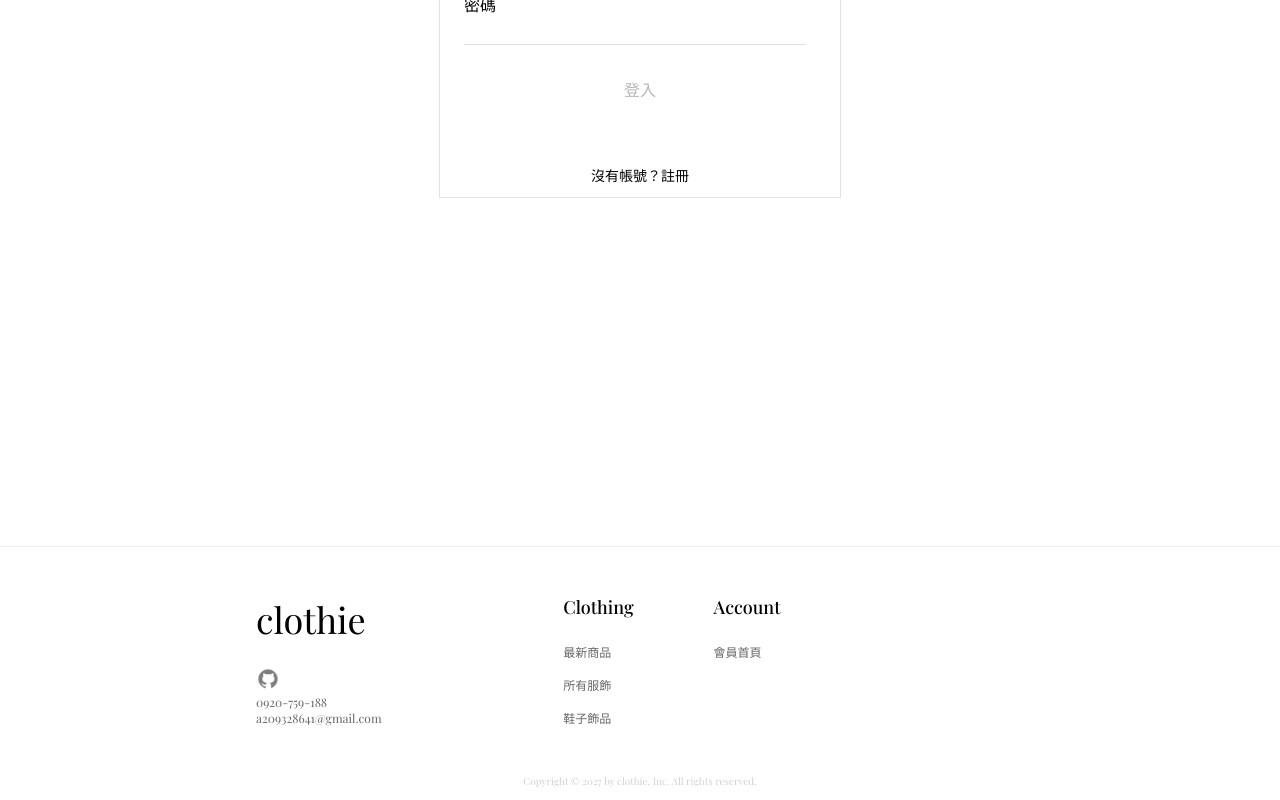
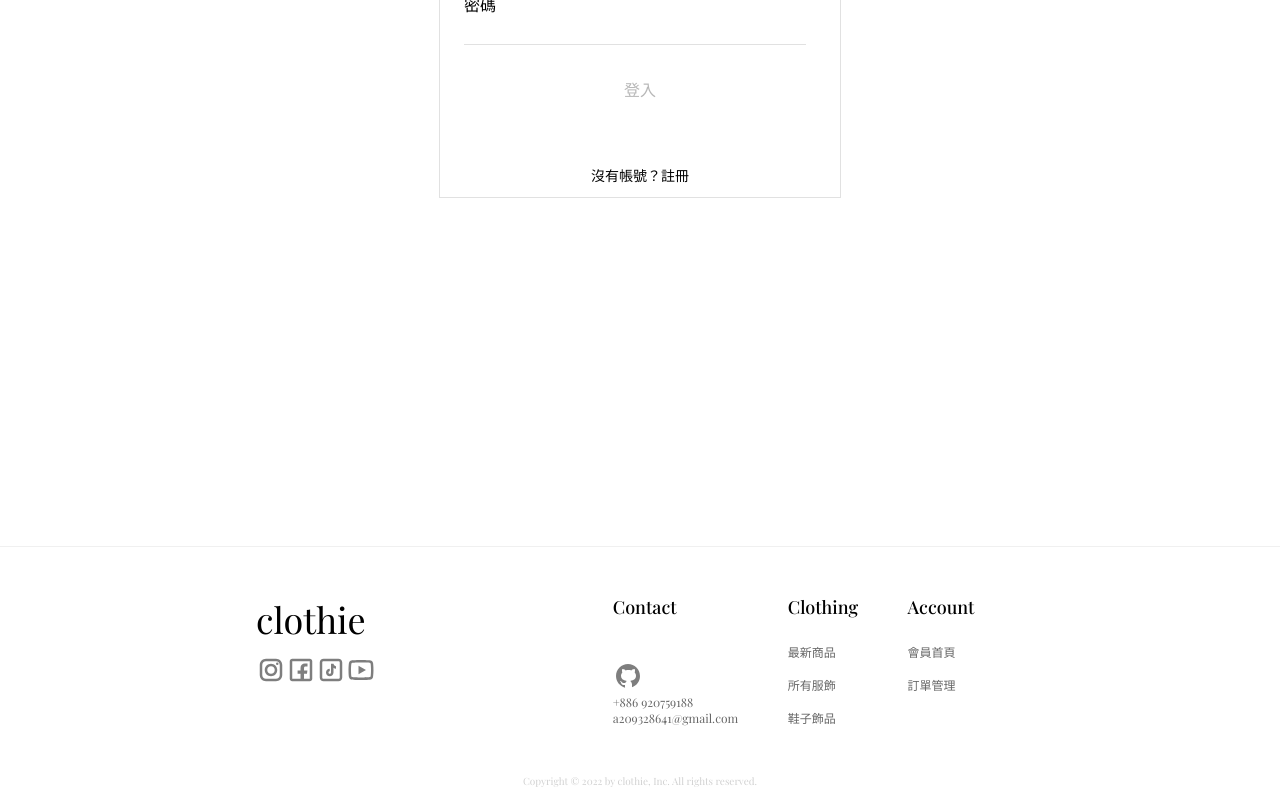
Before and after one commit to JohnnyHsu041/clothie-clothes-shop, a React (Create React App) app: page /auth in a window 1280 px wide. Shown: the part 310-1110 px from the top of the page. Built offline with nearby package versions, Linux system fonts and the light colour scheme.

Commit message:
changed the title of cta section. adjusted footer styling

```diff
--- a/src/components/footer/Footer.tsx
+++ b/src/components/footer/Footer.tsx
@@ -1,5 +1,4 @@
 import { Link } from "react-router-dom";
-import githubIcon from "../../assets/github.png";
 import s from "../../styles/css/Footer.module.css";
 
 const Footer: React.FC = () => {
@@ -8,28 +7,85 @@ const Footer: React.FC = () => {
             <div className={s["footer-container"]}>
                 <div className={s["logo-nav"]}>
                     <div className={s.logo}>clothie</div>
-                    <nav>
-                        <ul className={s["social-links"]}>
-                            <li className={s.github}>
+                    <div className={s.links}>
+                        <svg
+                            xmlns="http://www.w3.org/2000/svg"
+                            x="0px"
+                            y="0px"
+                            width="48"
+                            height="48"
+                            viewBox="0 0 24 24"
+                            className={s.icon}
+                        >
+                            <path d="M 8 3 C 5.243 3 3 5.243 3 8 L 3 16 C 3 18.757 5.243 21 8 21 L 16 21 C 18.757 21 21 18.757 21 16 L 21 8 C 21 5.243 18.757 3 16 3 L 8 3 z M 8 5 L 16 5 C 17.654 5 19 6.346 19 8 L 19 16 C 19 17.654 17.654 19 16 19 L 8 19 C 6.346 19 5 17.654 5 16 L 5 8 C 5 6.346 6.346 5 8 5 z M 17 6 A 1 1 0 0 0 16 7 A 1 1 0 0 0 17 8 A 1 1 0 0 0 18 7 A 1 1 0 0 0 17 6 z M 12 7 C 9.243 7 7 9.243 7 12 C 7 14.757 9.243 17 12 17 C 14.757 17 17 14.757 17 12 C 17 9.243 14.757 7 12 7 z M 12 9 C 13.654 9 15 10.346 15 12 C 15 13.654 13.654 15 12 15 C 10.346 15 9 13.654 9 12 C 9 10.346 10.346 9 12 9 z"></path>
+                        </svg>
+                        <svg
+                            xmlns="http://www.w3.org/2000/svg"
+                            x="0px"
+                            y="0px"
+                            width="48"
+                            height="48"
+                            viewBox="0 0 24 24"
+                            className={s.icon}
+                        >
+                            <path d="M 5 3 C 3.897 3 3 3.897 3 5 L 3 19 C 3 20.103 3.897 21 5 21 L 11.621094 21 L 14.414062 21 L 19 21 C 20.103 21 21 20.103 21 19 L 21 5 C 21 3.897 20.103 3 19 3 L 5 3 z M 5 5 L 19 5 L 19.001953 19 L 14.414062 19 L 14.414062 15.035156 L 16.779297 15.035156 L 17.130859 12.310547 L 14.429688 12.310547 L 14.429688 10.574219 C 14.429687 9.7862188 14.649297 9.2539062 15.779297 9.2539062 L 17.207031 9.2539062 L 17.207031 6.8222656 C 16.512031 6.7512656 15.814234 6.71675 15.115234 6.71875 C 13.041234 6.71875 11.621094 7.9845938 11.621094 10.308594 L 11.621094 12.314453 L 9.2773438 12.314453 L 9.2773438 15.039062 L 11.621094 15.039062 L 11.621094 19 L 5 19 L 5 5 z"></path>
+                        </svg>
+                        <svg
+                            xmlns="http://www.w3.org/2000/svg"
+                            x="0px"
+                            y="0px"
+                            width="48"
+                            height="48"
+                            viewBox="0 0 24 24"
+                            className={s.icon}
+                        >
+                            <path d="M 6 3 C 4.3550302 3 3 4.3550302 3 6 L 3 18 C 3 19.64497 4.3550302 21 6 21 L 18 21 C 19.64497 21 21 19.64497 21 18 L 21 6 C 21 4.3550302 19.64497 3 18 3 L 6 3 z M 6 5 L 18 5 C 18.56503 5 19 5.4349698 19 6 L 19 18 C 19 18.56503 18.56503 19 18 19 L 6 19 C 5.4349698 19 5 18.56503 5 18 L 5 6 C 5 5.4349698 5.4349698 5 6 5 z M 12 7 L 12 14 C 12 14.56503 11.56503 15 11 15 C 10.43497 15 10 14.56503 10 14 C 10 13.43497 10.43497 13 11 13 L 11 11 C 9.3550302 11 8 12.35503 8 14 C 8 15.64497 9.3550302 17 11 17 C 12.64497 17 14 15.64497 14 14 L 14 10.232422 C 14.616148 10.671342 15.259118 11 16 11 L 16 9 C 15.952667 9 15.262674 8.7809373 14.78125 8.3613281 C 14.299826 7.941719 14 7.4149911 14 7 L 12 7 z"></path>
+                        </svg>
+                        <svg
+                            xmlns="http://www.w3.org/2000/svg"
+                            x="0px"
+                            y="0px"
+                            width="48"
+                            height="48"
+                            viewBox="0 0 24 24"
+                            className={s.icon}
+                        >
+                            <path d="M 12 4 C 12 4 5.7455469 3.9999687 4.1855469 4.4179688 C 3.3245469 4.6479688 2.6479687 5.3255469 2.4179688 6.1855469 C 1.9999687 7.7455469 2 12 2 12 C 2 12 1.9999687 16.254453 2.4179688 17.814453 C 2.6479687 18.675453 3.3255469 19.352031 4.1855469 19.582031 C 5.7455469 20.000031 12 20 12 20 C 12 20 18.254453 20.000031 19.814453 19.582031 C 20.674453 19.352031 21.352031 18.674453 21.582031 17.814453 C 22.000031 16.254453 22 12 22 12 C 22 12 22.000031 7.7455469 21.582031 6.1855469 C 21.352031 5.3255469 20.674453 4.6479688 19.814453 4.4179688 C 18.254453 3.9999687 12 4 12 4 z M 12 6 C 14.882 6 18.490875 6.1336094 19.296875 6.3496094 C 19.465875 6.3946094 19.604391 6.533125 19.650391 6.703125 C 19.891391 7.601125 20 10.342 20 12 C 20 13.658 19.891391 16.397875 19.650391 17.296875 C 19.605391 17.465875 19.466875 17.604391 19.296875 17.650391 C 18.491875 17.866391 14.882 18 12 18 C 9.119 18 5.510125 17.866391 4.703125 17.650391 C 4.534125 17.605391 4.3956094 17.466875 4.3496094 17.296875 C 4.1086094 16.398875 4 13.658 4 12 C 4 10.342 4.1086094 7.6011719 4.3496094 6.7011719 C 4.3946094 6.5331719 4.533125 6.3946094 4.703125 6.3496094 C 5.508125 6.1336094 9.118 6 12 6 z M 10 8.5351562 L 10 15.464844 L 16 12 L 10 8.5351562 z"></path>
+                        </svg>
+                    </div>
+                </div>
+                <div className={s["footer-nav"]}>
+                    <nav className={s.contact}>
+                        <p>Contact</p>
+                        <ul>
+                            <li>
                                 <a
                                     href="https://github.com/JohnnyHsu041"
                                     target="_blank"
                                     rel="noreferrer noopener"
                                 >
-                                    <img src={githubIcon} alt="github icon" />
+                                    <svg
+                                        xmlns="http://www.w3.org/2000/svg"
+                                        x="0px"
+                                        y="0px"
+                                        width="30"
+                                        height="30"
+                                        viewBox="0 0 30 30"
+                                        className={s.icon}
+                                    >
+                                        <path d="M15,3C8.373,3,3,8.373,3,15c0,5.623,3.872,10.328,9.092,11.63C12.036,26.468,12,26.28,12,26.047v-2.051 c-0.487,0-1.303,0-1.508,0c-0.821,0-1.551-0.353-1.905-1.009c-0.393-0.729-0.461-1.844-1.435-2.526 c-0.289-0.227-0.069-0.486,0.264-0.451c0.615,0.174,1.125,0.596,1.605,1.222c0.478,0.627,0.703,0.769,1.596,0.769 c0.433,0,1.081-0.025,1.691-0.121c0.328-0.833,0.895-1.6,1.588-1.962c-3.996-0.411-5.903-2.399-5.903-5.098 c0-1.162,0.495-2.286,1.336-3.233C9.053,10.647,8.706,8.73,9.435,8c1.798,0,2.885,1.166,3.146,1.481C13.477,9.174,14.461,9,15.495,9 c1.036,0,2.024,0.174,2.922,0.483C18.675,9.17,19.763,8,21.565,8c0.732,0.731,0.381,2.656,0.102,3.594 c0.836,0.945,1.328,2.066,1.328,3.226c0,2.697-1.904,4.684-5.894,5.097C18.199,20.49,19,22.1,19,23.313v2.734 c0,0.104-0.023,0.179-0.035,0.268C23.641,24.676,27,20.236,27,15C27,8.373,21.627,3,15,3z"></path>
+                                    </svg>
                                 </a>
                             </li>
-                            <li className={s.phone}>0920-759-188</li>
+                            <li className={s.phone}>+886 920759188</li>
                             <li className={s.email}>a209328641@gmail.com</li>
                         </ul>
                     </nav>
-                </div>
-                <div className={s["footer-nav"]}>
                     <nav>
                         <p>Clothing</p>
-                        <ul className={s["clothing"]}>
+                        <ul className={s.clothing}>
                             <li>
-                                <Link to="/newin">最新商品</Link>
+                                <Link to="/new-in">最新商品</Link>
                             </li>
                             <li>
                                 <Link to="/clothing">所有服飾</Link>
@@ -41,16 +97,19 @@ const Footer: React.FC = () => {
                     </nav>
                     <nav>
                         <p>Account</p>
-                        <ul className={s["account"]}>
+                        <ul className={s.account}>
                             <li>
                                 <Link to="/user">會員首頁</Link>
+                            </li>
+                            <li>
+                                <Link to="/user/orderlist">訂單管理</Link>
                             </li>
                         </ul>
                     </nav>
                 </div>
             </div>
             <p className={s.copyright}>
-                Copyright &copy; 2027 by clothie, Inc. All rights reserved.
+                Copyright &copy; 2022 by clothie, Inc. All rights reserved.
             </p>
         </footer>
     );
--- a/src/pages/Home/Cta.tsx
+++ b/src/pages/Home/Cta.tsx
@@ -76,9 +76,7 @@ const Cta: React.FC = () => {
     return (
         <section className={`container ${s.cta}`}>
             <div className={s["cta-container"]}>
-                <h2 className={s["cta-title"]}>
-                    sign up, to get the latest info.
-                </h2>
+                <h2 className={s["cta-title"]}>sign up for the latest info.</h2>
                 <div className={s["cta-client"]}>
                     <div className={s["cta-img"]} />
                     <div className={s["cta-input"]}>
--- a/src/styles/css/Footer.module.css
+++ b/src/styles/css/Footer.module.css
@@ -15,22 +15,20 @@
 }
 .logo {
   font-size: 3.6rem;
-  margin-bottom: 2.4rem;
+  margin-bottom: 1.2rem;
 }
-.social-links {
-  list-style: none;
-  font-size: 1.2rem;
-  margin-bottom: 3.2rem;
-  color: #676767;
+.links {
+  display: flex;
 }
-.github img {
-  height: 2.4rem;
+.icon {
+  width: 3rem;
+  height: 3rem;
   filter: brightness(0);
   opacity: 50%;
 }
 .footer-nav {
   display: flex;
-  gap: 8rem;
+  justify-content: space-evenly;
 }
 .footer-nav ul {
   list-style: none;
@@ -40,17 +38,28 @@
   margin-bottom: 2.4rem;
   font-weight: 500;
 }
+.contact {
+  display: flex;
+  flex-direction: column;
+  justify-content: space-between;
+  list-style: none;
+}
+.contact ul {
+  font-size: 1.2rem;
+  color: #676767;
+}
 .clothing,
 .account {
   display: flex;
   flex-direction: column;
-  gap: 1.6rem;
+  list-style: none;
   font-size: 1.2rem;
   color: #676767;
+  gap: 1.6rem;
 }
 .copyright {
   color: #d1d1d1;
   text-align: center;
   padding: 0 12.8rem;
-  margin: 0 12.8rem;
+  margin: 4.8rem 12.8rem 0 12.8rem;
 }
--- a/src/styles/stylus/components/footer/Footer.module.styl
+++ b/src/styles/stylus/components/footer/Footer.module.styl
@@ -15,41 +15,49 @@
 
 .logo
     font-size 3.6rem
-    margin-bottom 2.4rem
+    margin-bottom 1.2rem
 
-.social-links
-    list-style none
-    font-size 1.2rem
-    margin-bottom 3.2rem
-    color #676767
+.links
+    display flex
 
-.github
-    & img
-        height 2.4rem
-        filter brightness(0)
-        opacity 50%
+.icon
+    width 3rem
+    height 3rem
+    filter brightness(0)
+    opacity 50%
 
 .footer-nav
     display flex
-    gap 8rem
+    justify-content space-evenly
 
-    & ul
+    ul
         list-style none
-    & p
+
+    p
         font-size 1.8rem
         margin-bottom 2.4rem
         font-weight 500
 
+.contact
+    display flex
+    flex-direction column
+    justify-content space-between
+    list-style none
+
+    ul
+        font-size 1.2rem
+        color #676767
 
 .clothing, .account
     display flex
     flex-direction column
-    gap 1.6rem
+    list-style none
     font-size 1.2rem
     color #676767
+    gap 1.6rem
 
 .copyright
     color #d1d1d1
     text-align center
     padding 0 12.8rem
-    margin 0 12.8rem
+    margin 4.8rem 12.8rem 0 12.8rem
```
Also changed, not shown: src/assets/github.png (deleted).
